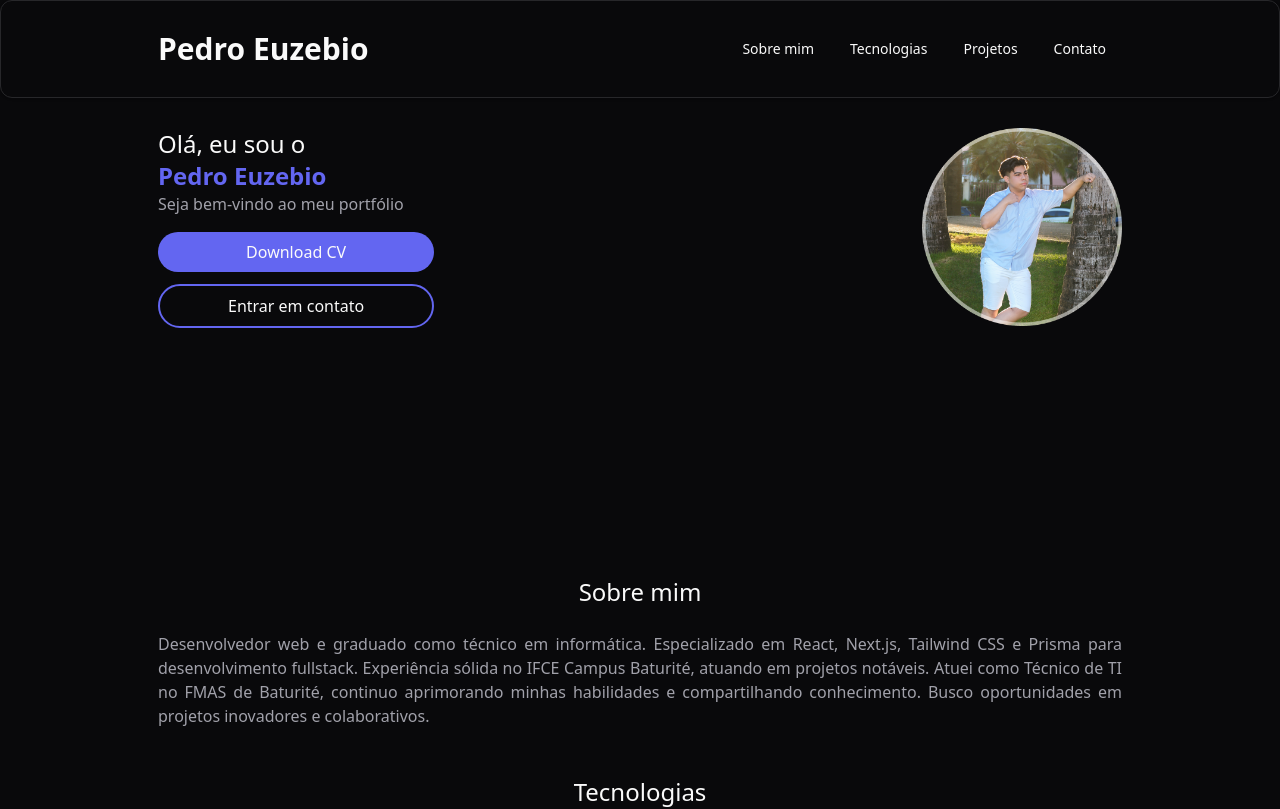
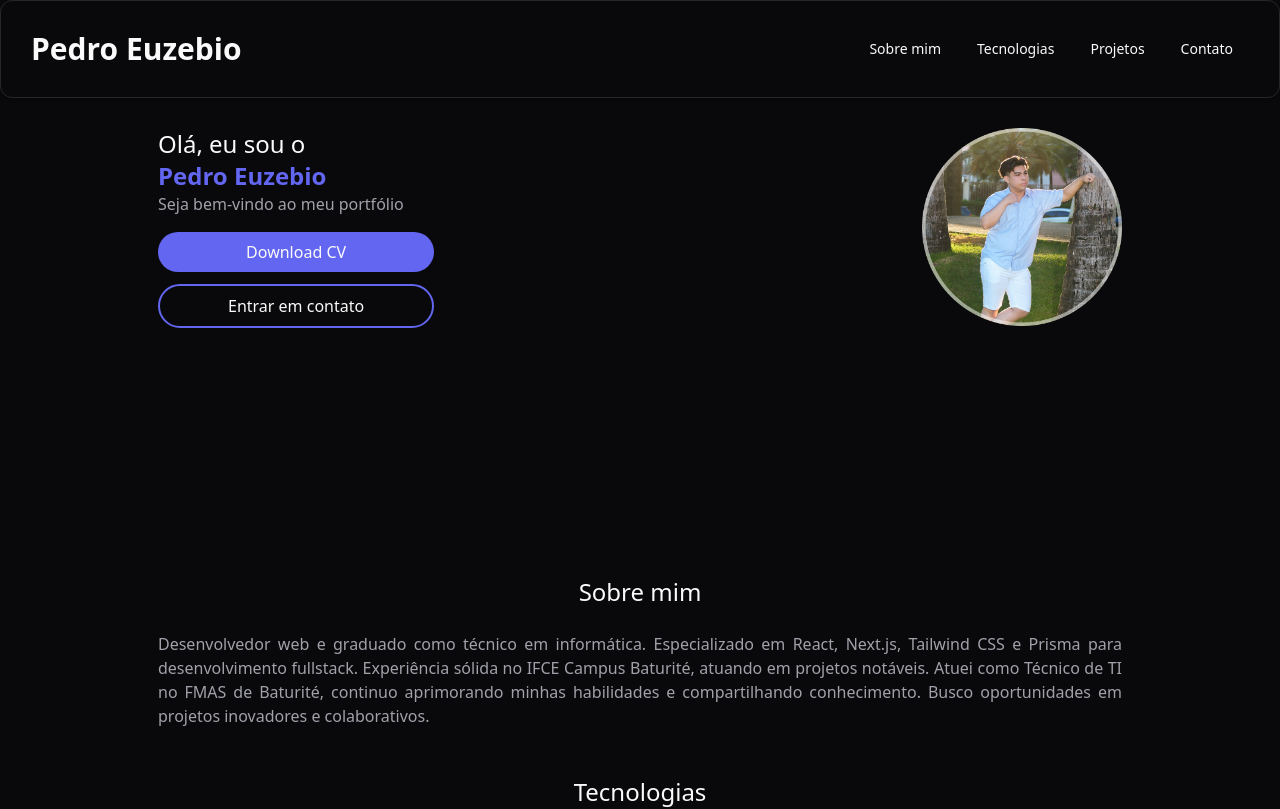
Before and after one commit to pedroeuzebioo/portfolio-2023, a Next.js app: page / in a window 1280 px wide. Shown: the top 809 px of the page. Built offline with nearby package versions, Linux system fonts and the light colour scheme.

Commit message:
style(header): update styles for responsive design

```diff
--- a/src/components/header.tsx
+++ b/src/components/header.tsx
@@ -12,8 +12,8 @@ import { Card } from "./ui/card";
 
 const Header = () => {
   return (
-    <Card className="w-[100vw]">
-      <div className="m-auto flex max-w-5xl items-center justify-center p-[1.875rem] md:justify-between">
+    <Card className="w-full">
+      <div className="m-auto flex max-w-screen-xl items-center justify-center p-[1.875rem] md:justify-between">
         <Link href="#home">
           <h1 className="text-3xl font-semibold" id="home">
             Pedro Euzebio
```
